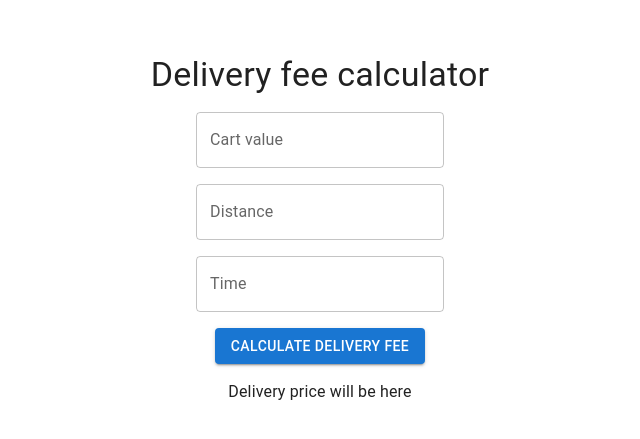
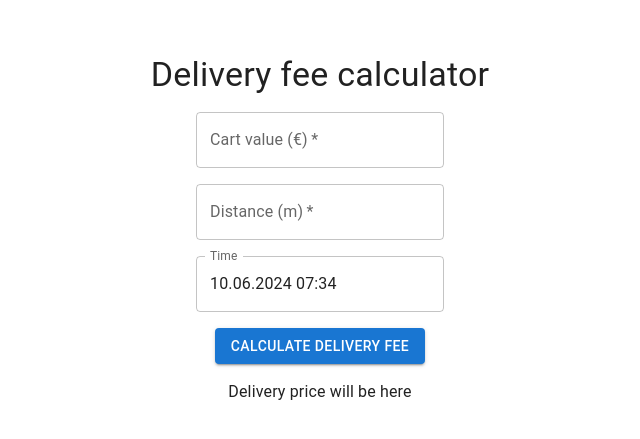
Before and after one commit to JerryUusis/delivery_fee_calculator_wolt_2024, a React (Vite) app in the folder delivery_fee_front/: page / in a window 1280 px wide. Shown: the part 171-610 px from the top of the page, without its empty margins (320-960 px from the left). Built offline with nearby package versions, Linux system fonts and the light colour scheme.

Commit message:
Add input handling logic

```diff
--- a/delivery_fee_front/src/App.tsx
+++ b/delivery_fee_front/src/App.tsx
@@ -1,17 +1,23 @@
 import { LocalizationProvider } from "@mui/x-date-pickers/LocalizationProvider";
 import { AdapterDayjs } from "@mui/x-date-pickers/AdapterDayjs";
 import { DateTimePicker } from "@mui/x-date-pickers/DateTimePicker";
-import "dayjs/locale/de";
-import dayjs from "dayjs";
+import "dayjs/locale/en";
+import dayjs, { Dayjs } from "dayjs";
 import Box from "@mui/material/Box";
 import TextField from "@mui/material/TextField";
 import Typography from "@mui/material/Typography";
 import Button from "@mui/material/Button";
+import { useState } from "react";
+import { handleNumberInput, handleDateInput } from "../utils/library";
 
 function App() {
-  const currentDate = dayjs();
+  const [cart, setCart] = useState<number>(0);
+  const [distance, setDistance] = useState<number>(0);
+  const [date, setDate] = useState<Dayjs>(dayjs());
+  const [isRushHour, setIsRushHour] = useState<boolean>(false);
+
   return (
-    <LocalizationProvider dateAdapter={AdapterDayjs} adapterLocale="de">
+    <LocalizationProvider dateAdapter={AdapterDayjs} adapterLocale="en">
       <Box
         sx={{
           display: "flex",
@@ -24,12 +30,40 @@ function App() {
         }}
       >
         <Typography variant="h4">Delivery fee calculator</Typography>
-        <Box sx={{ display: "flex", flexDirection: "column", gap: "1rem" }}>
-          <TextField label="Cart value"></TextField>
-          <TextField label="Distance"></TextField>
-          <DateTimePicker minDate={currentDate} label="Time" />
+        <Box
+          sx={{ display: "flex", flexDirection: "column", gap: "1rem" }}
+          component={"form"}
+        >
+          <TextField
+            label="Cart value (€)"
+            type="number"
+            onChange={(e) => handleNumberInput(e.target.value, setCart, true)}
+            inputProps={{ min: 0, step: 0.01 }}
+            required
+          />
+          <TextField
+            label="Distance (m)"
+            type="number"
+            onChange={(e) =>
+              handleNumberInput(e.target.value, setDistance, false)
+            }
+            inputProps={{ min: 0 }}
+            required
+          />
+          <DateTimePicker
+            minDate={dayjs()}
+            value={date}
+            label="Time"
+            ampm={false}
+            format="DD.MM.YYYY HH:mm"
+            onChange={(newValue) =>
+              handleDateInput(newValue as Dayjs, setIsRushHour, setDate)
+            }
+          />
         </Box>
-        <Button variant="contained">Calculate delivery fee</Button>
+        <Button variant="contained" type="submit">
+          Calculate delivery fee
+        </Button>
         <Typography>Delivery price will be here</Typography>
       </Box>
     </LocalizationProvider>
```
